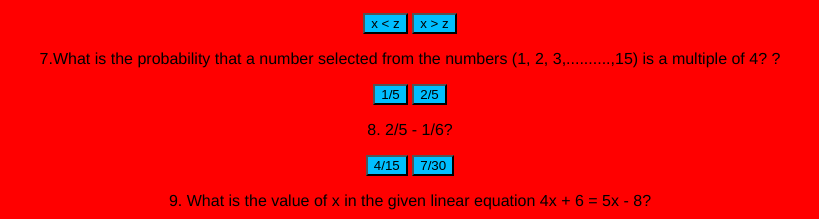
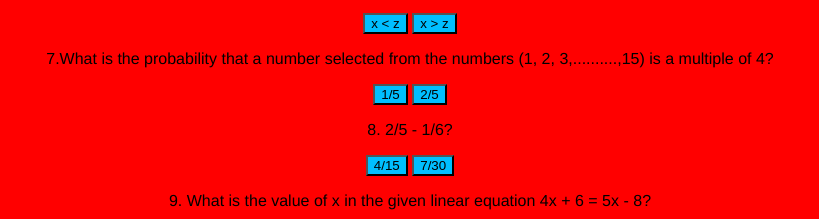
Before and after one commit to Badmintonlegend/Tech-Learner-Math, a plain HTML site: page index.html in a window 1280 px wide. Shown: the part 750-969 px from the top of the page, 230-1049 px from the left. Drawn offline with Linux system fonts and the light colour scheme.

Commit message:
Update index.html

```diff
--- a/index.html
+++ b/index.html
@@ -30,8 +30,7 @@
 </button>
 <p>6. If x > y and y > z then?</p>
 <button class="g" id="j" onclick="proccess(2)">x < z</button> <button class="g" id="d" onclick="proccess(1)">x > z</button>
-<p>7.What is the probability that a number selected from the numbers (1, 2, 3,..........,15) is a multiple of 4?
-?</p>
+<p>7.What is the probability that a number selected from the numbers (1, 2, 3,..........,15) is a multiple of 4?</p>
 <button class="g" id="d" onclick="proccess(1)">1/5</button> <button class="g" id="j" onclick="proccess(2)">2/5</button>
 <p>8. 2/5 - 1/6?</p>
 <button class="g" id="j" onclick="proccess(2)">4/15</button> <button class="g" id="d" onclick="proccess(1)">7/30</button>
```
